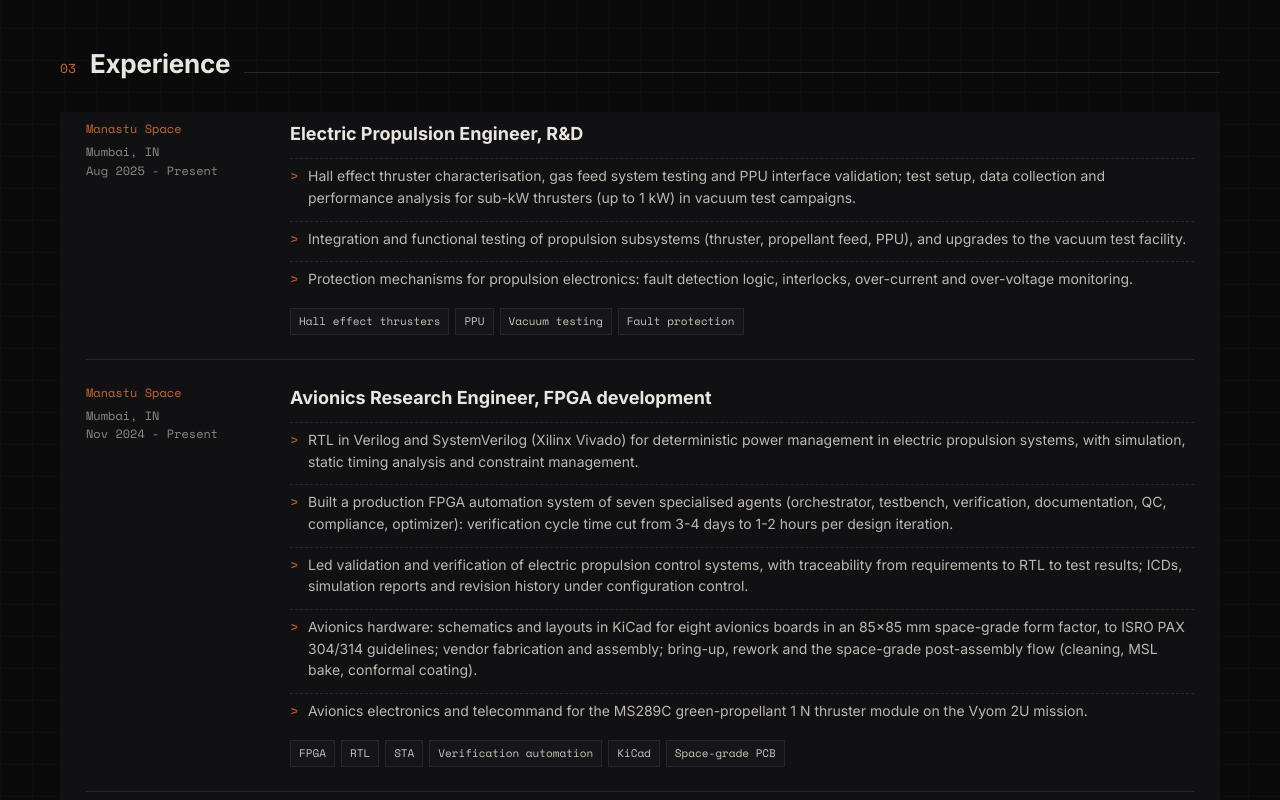
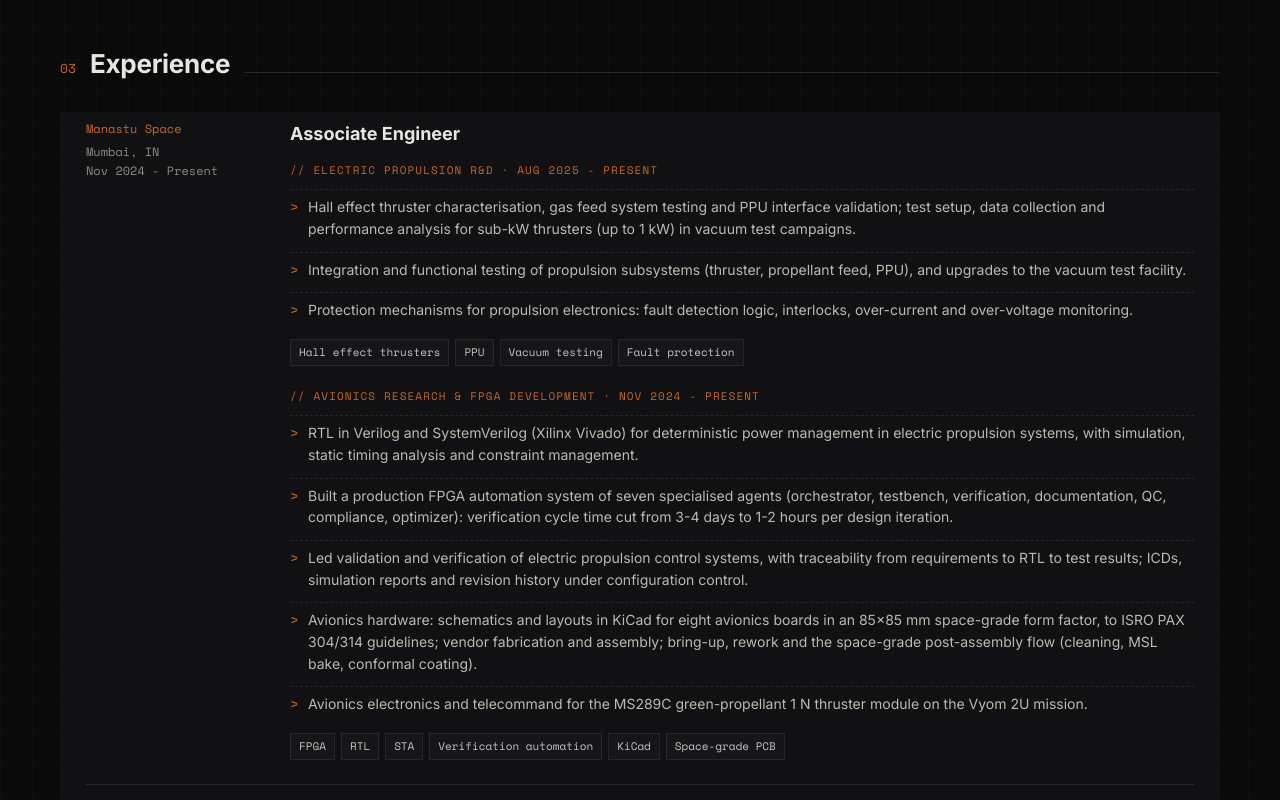
Before and after one commit to AssassinK786/Assassink786.github.io, a plain HTML site: page index.html in a window 1280 px wide. Shown: the part 2180-2980 px from the top of the page. Drawn offline with nearby package versions, Linux system fonts and the light colour scheme.

Commit message:
Experience: group the propulsion R&D and avionics/FPGA roles under Associate Engineer

```diff
--- a/index.html
+++ b/index.html
@@ -144,21 +144,17 @@
       <div class="sec-head"><span class="idx">03</span><h2>Experience</h2><span class="rule"></span></div>
       <div class="mod panel" style="padding: 8px 26px;">
         <div class="exp-item">
-          <div class="exp-meta"><span class="co">Manastu Space</span>Mumbai, IN<br>Aug 2025 - Present</div>
+          <div class="exp-meta"><span class="co">Manastu Space</span>Mumbai, IN<br>Nov 2024 - Present</div>
           <div>
-            <h3>Electric Propulsion Engineer, R&amp;D</h3>
+            <h3>Associate Engineer</h3>
+            <span class="tag" style="display:block;margin-top:14px">// electric propulsion R&amp;D &middot; Aug 2025 - Present</span>
             <ul>
               <li>Hall effect thruster characterisation, gas feed system testing and PPU interface validation; test setup, data collection and performance analysis for sub-kW thrusters (up to 1 kW) in vacuum test campaigns.</li>
               <li>Integration and functional testing of propulsion subsystems (thruster, propellant feed, PPU), and upgrades to the vacuum test facility.</li>
               <li>Protection mechanisms for propulsion electronics: fault detection logic, interlocks, over-current and over-voltage monitoring.</li>
             </ul>
             <div class="chips"><span class="chip">Hall effect thrusters</span><span class="chip">PPU</span><span class="chip">Vacuum testing</span><span class="chip">Fault protection</span></div>
-          </div>
-        </div>
-        <div class="exp-item">
-          <div class="exp-meta"><span class="co">Manastu Space</span>Mumbai, IN<br>Nov 2024 - Present</div>
-          <div>
-            <h3>Avionics Research Engineer, FPGA development</h3>
+            <span class="tag" style="display:block;margin-top:22px">// avionics research &amp; FPGA development &middot; Nov 2024 - Present</span>
             <ul>
               <li>RTL in Verilog and SystemVerilog (Xilinx Vivado) for deterministic power management in electric propulsion systems, with simulation, static timing analysis and constraint management.</li>
               <li>Built a production FPGA automation system of seven specialised agents (orchestrator, testbench, verification, documentation, QC, compliance, optimizer): verification cycle time cut from 3-4 days to 1-2 hours per design iteration.</li>
```
